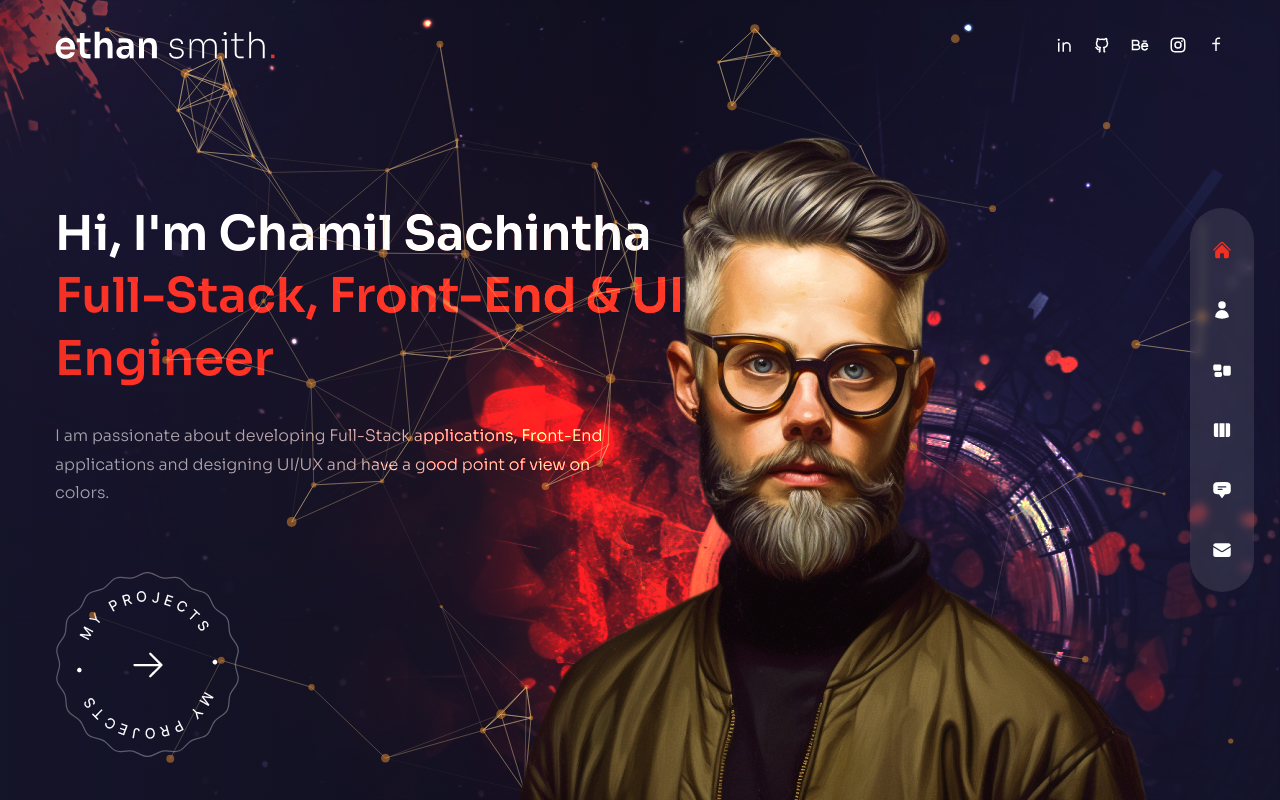
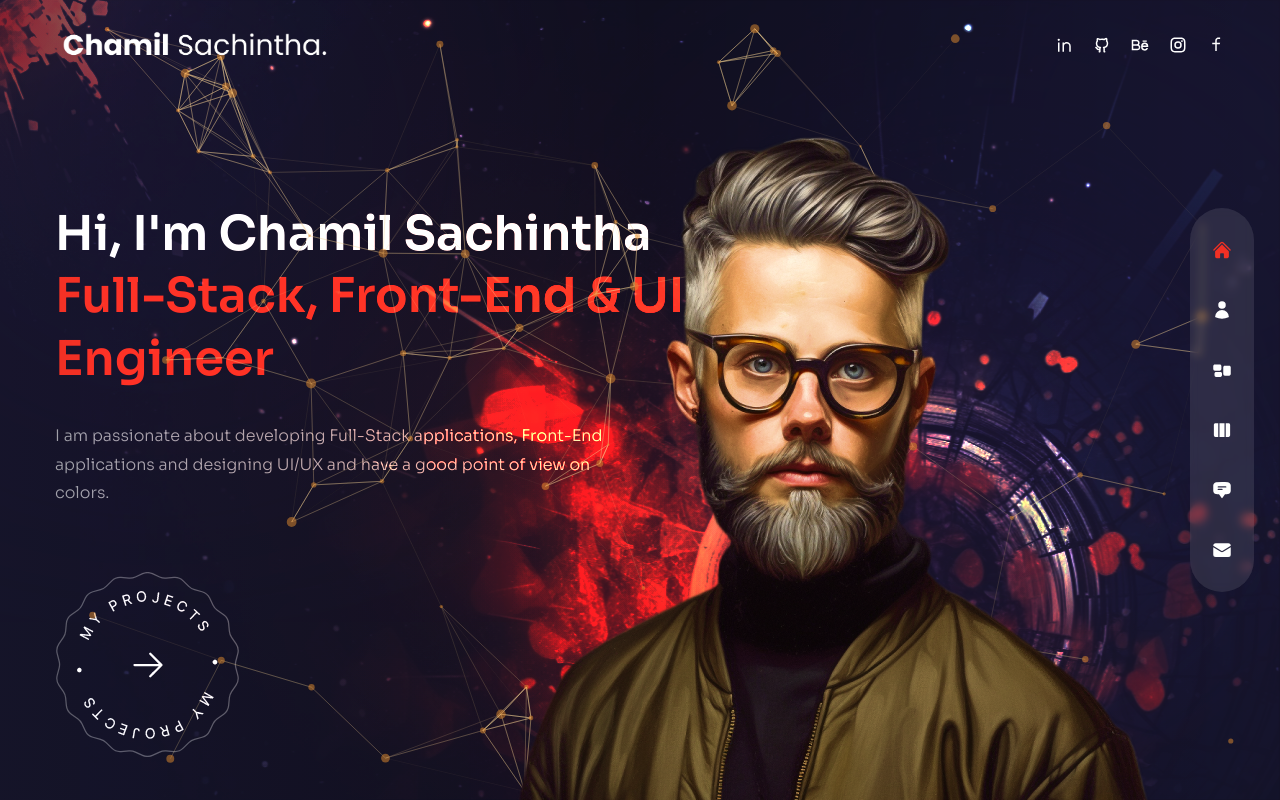
Before and after one commit to ChamilSachintha/Personal-Portfolio-2, a Next.js app: page / in a window 1280 px wide. Built offline with nearby package versions, Linux system fonts and the light colour scheme.

Commit message:
Update logo

```diff
--- a/components/Header.js
+++ b/components/Header.js
@@ -9,8 +9,8 @@ const Header = () => {
         {/* Logo */}
         <Link href={"/"}>
           <Image
-          src={"/logo.svg"}
-          width={220}
+          src={"/logo.png"}
+          width={280}
           height={48}
           alt=""
           priority={true} />
```
Also changed, not shown: public/logo.png (added), public/logo.svg (deleted).
